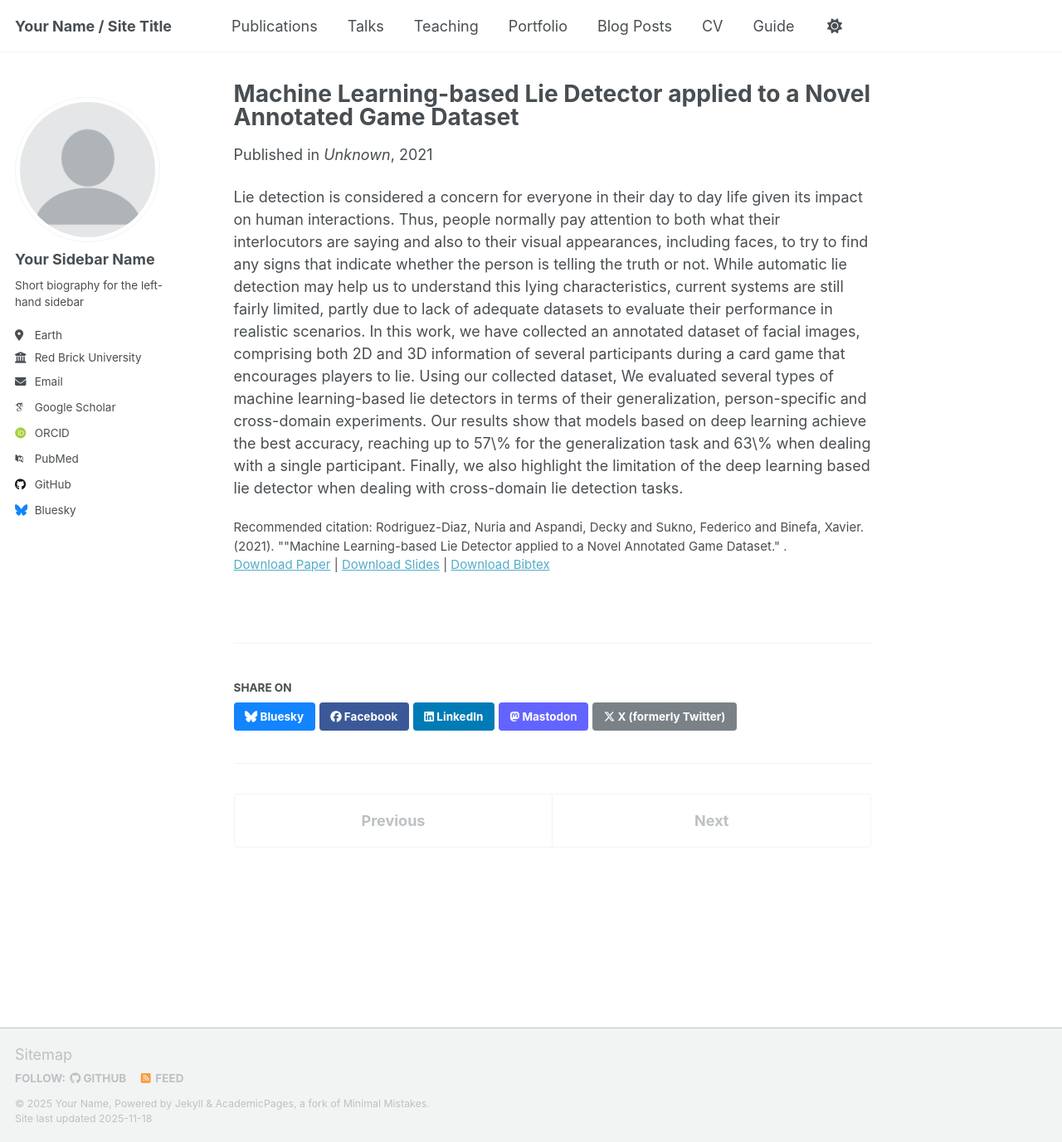
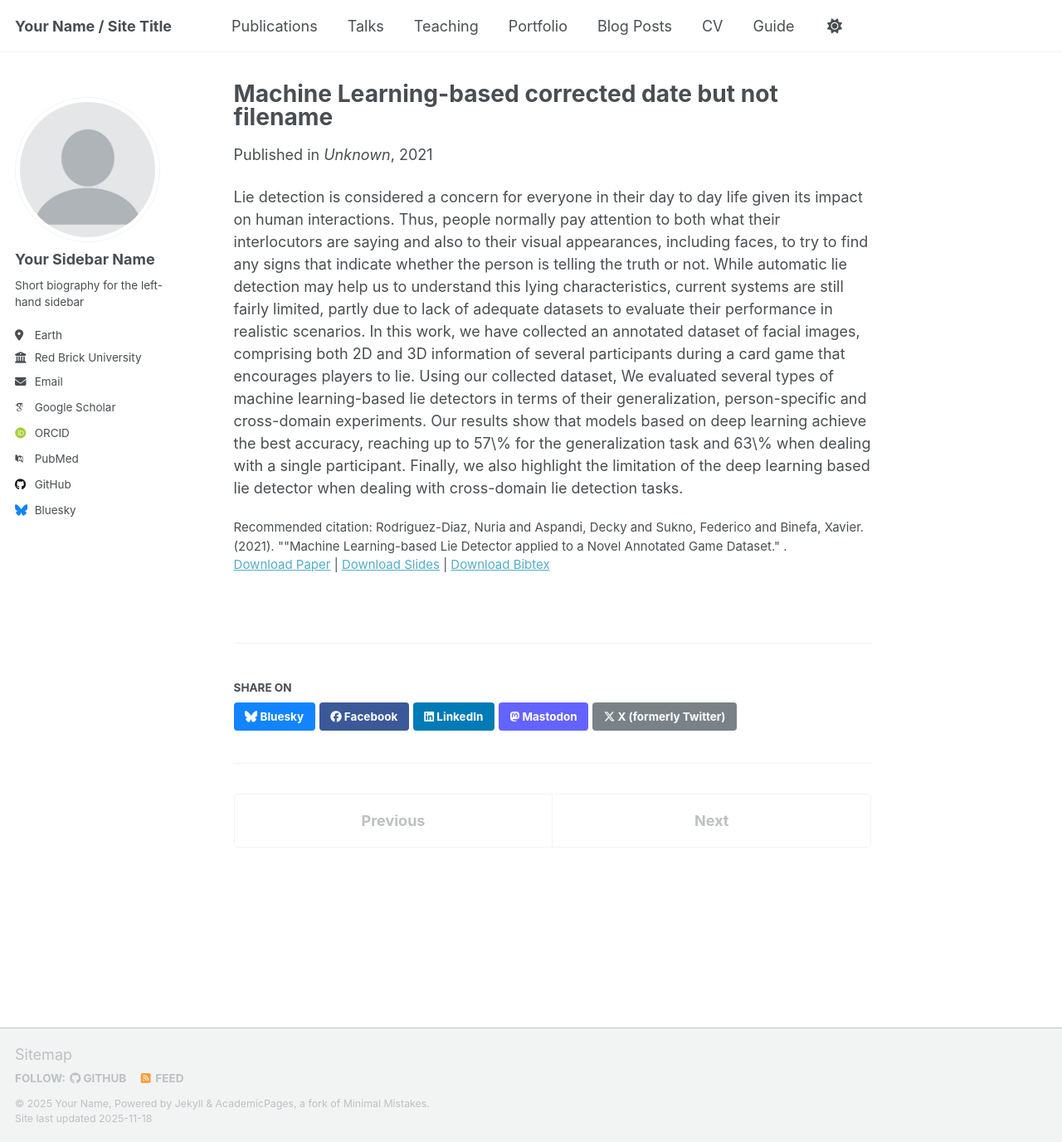
Before and after one commit to AloisHasNeurons/AloisHasNeurons.github.io, a Jekyll site: the page built from _publications/testpaperurl.md, in a window 1280 px wide and 1377 px high. Shown: the whole window at 83% size. Built offline with Jekyll 4.4.1, drawn with Linux system fonts in a browser that asks for light colours; some web fonts are replaced; a script that is not in the unit is left out.

Commit message:
Fix title and date format in testpaperurl.md
Updated the title and corrected the date format in the publication metadata.

```diff
--- a/_publications/testpaperurl.md
+++ b/_publications/testpaperurl.md
@@ -1,10 +1,10 @@
 ---
-title: "Machine Learning-based Lie Detector applied to a Novel Annotated Game Dataset"
+title: "Machine Learning-based corrected date but not filename"
 collection: publications
 category: Article
 permalink: /publication/2021-April-26-Machine-Learning-based-Lie-Detector-applied-to-a-Novel-Annotated-Game-Dataset
 excerpt: ''
-date: 2021-April-26
+date: 2021-04-26
 venue: 'Unknown'
 slidesurl: 'http://arxiv.org/pdf/2104.12345v2'
 paperurl: 'http://arxiv.org/pdf/2104.12345v2'
```
